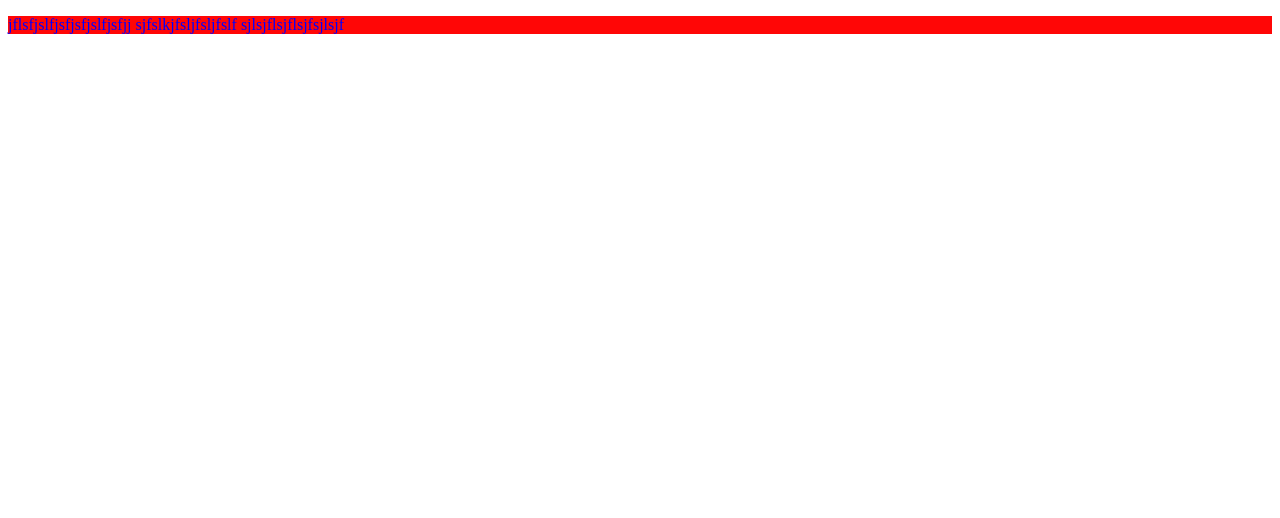
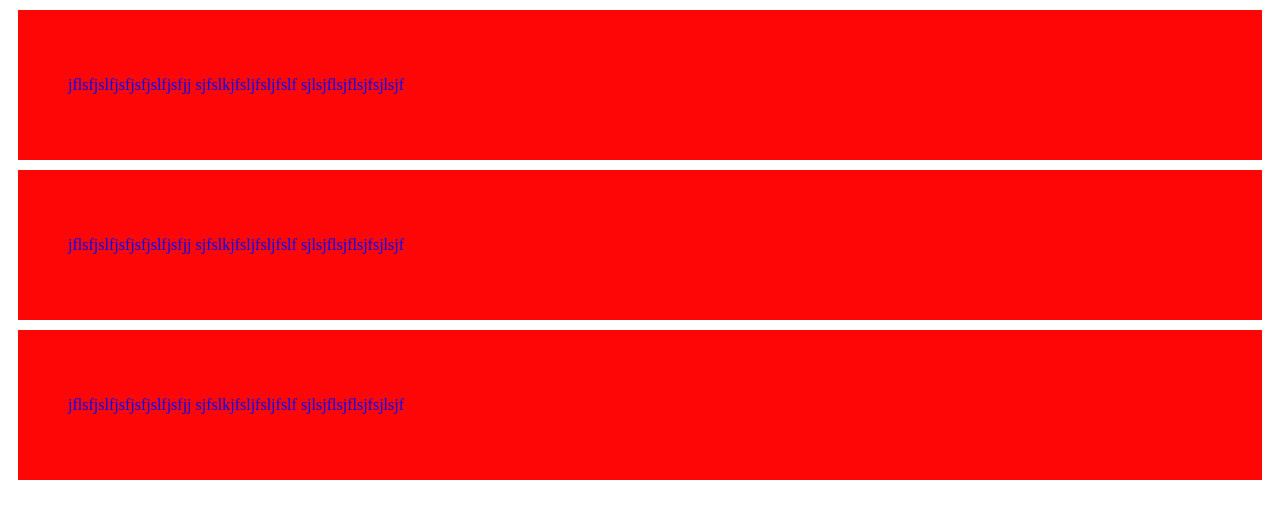
Before and after one commit to mdabushayem62/my-first-git-repo, a plain HTML site: page index.html in a window 1280 px wide. Drawn offline with Linux system fonts and the light colour scheme.

Commit message:
second block

```diff
--- a/blog.css
+++ b/blog.css
@@ -1,5 +1,6 @@
 div {
     color: blue;
     background: #ff0606;
-
+    padding: 50px;
+   margin: 10px;
 }
--- a/index.html
+++ b/index.html
@@ -13,5 +13,17 @@
             sjlsjflsjflsjfsjlsjf
         </p>
     </div>
+    <div>
+        <p>jflsfjslfjsfjsfjslfjsfjj
+            sjfslkjfsljfsljfslf
+            sjlsjflsjflsjfsjlsjf
+        </p>
+    </div>
+    <div>
+        <p>jflsfjslfjsfjsfjslfjsfjj
+            sjfslkjfsljfsljfslf
+            sjlsjflsjflsjfsjlsjf
+        </p>
+    </div>
 </body>
 </html>
```
